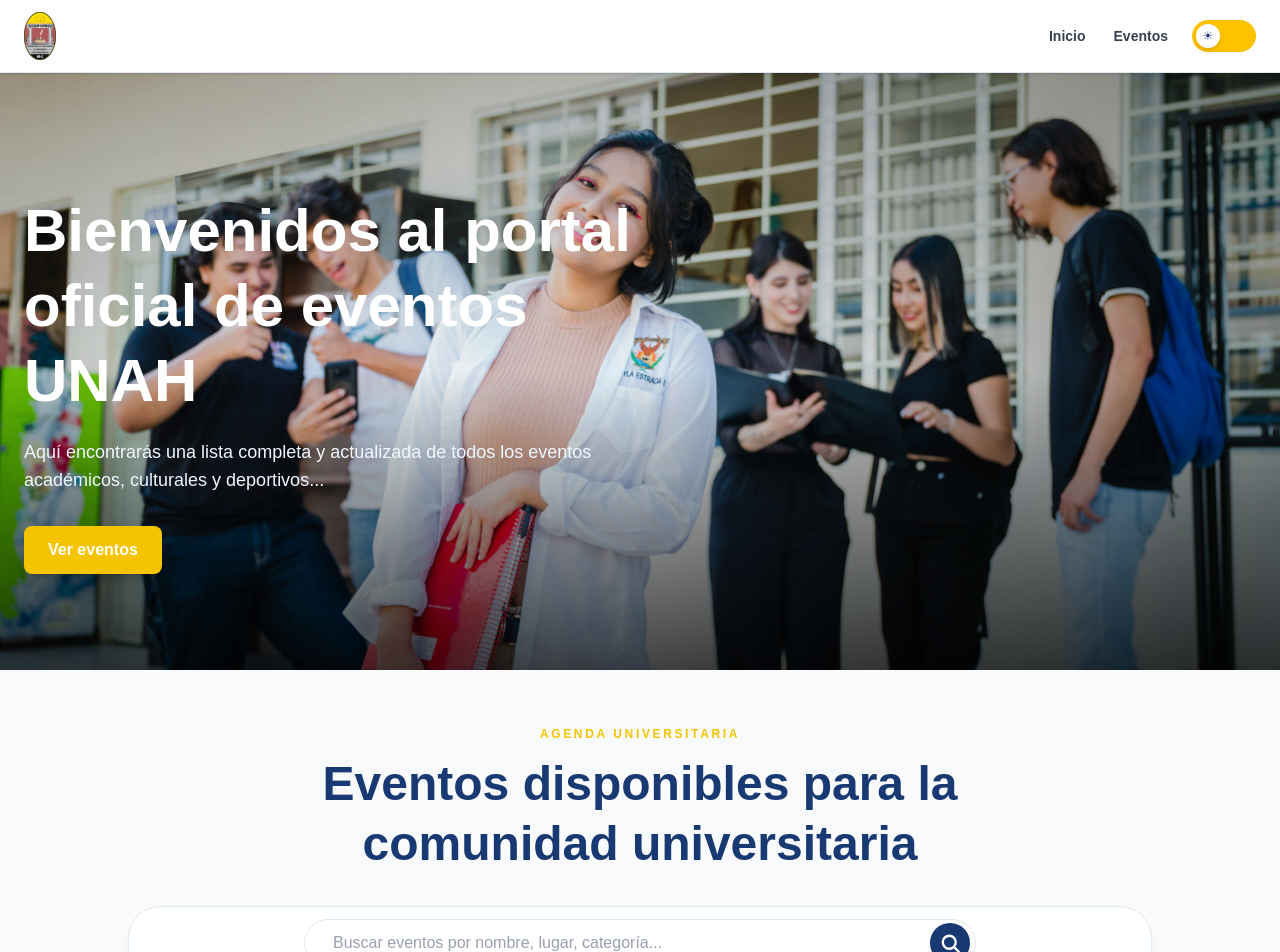
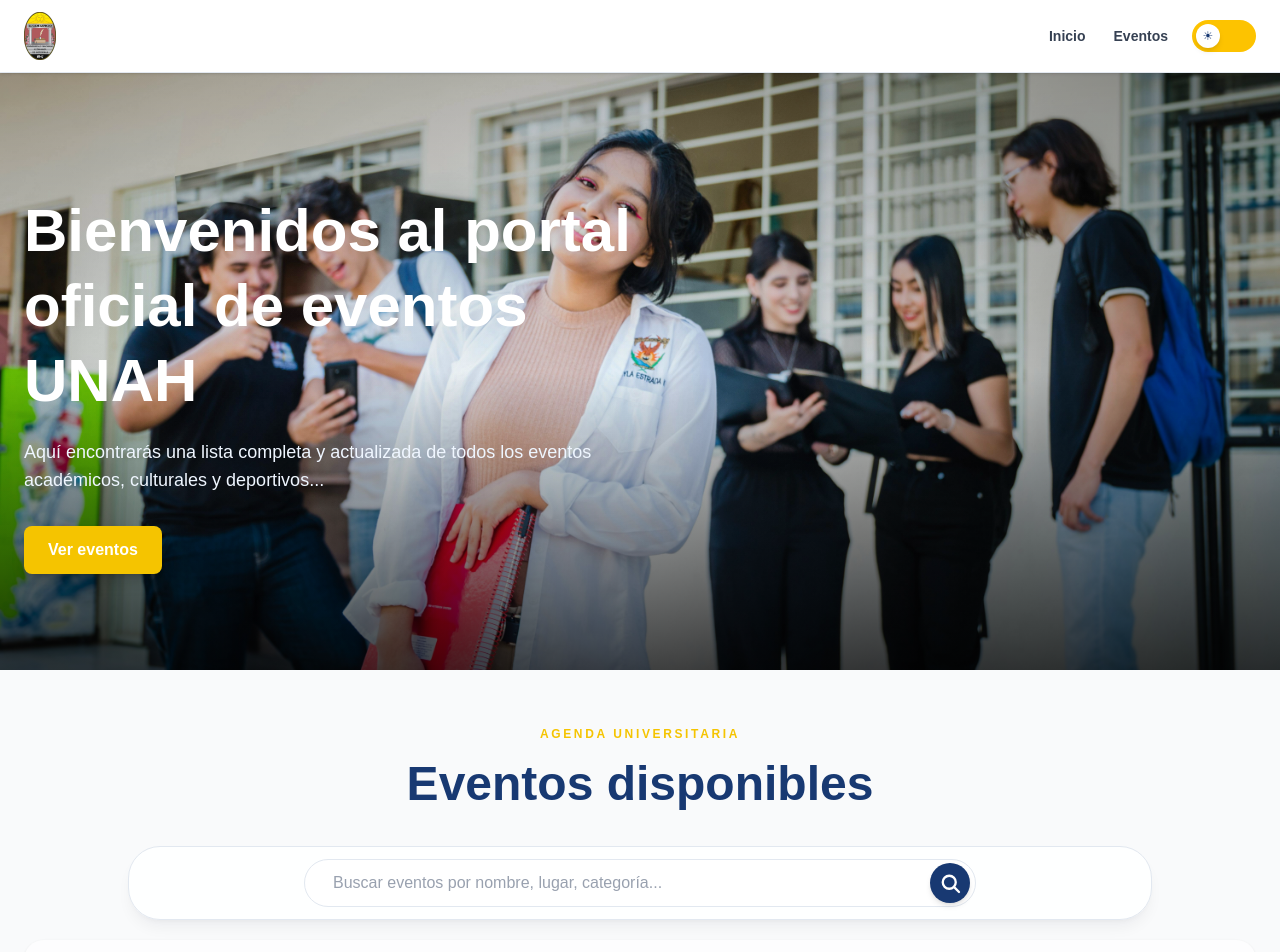
Before and after one commit to axelsuazo/eventos_unah, a Next.js app in the folder frontend/: page / in a window 1280 px wide. Shown: the top 952 px of the page. Built offline with nearby package versions, Linux system fonts and the light colour scheme; what tailwindcss-animated would draw is missing.

Commit message:
update frontend

```diff
--- a/frontend/app/Components/EventManager.tsx
+++ b/frontend/app/Components/EventManager.tsx
@@ -188,7 +188,7 @@
           </p>
 
           <h2 className="mt-3 text-3xl font-black leading-tight text-[#183972] dark:text-slate-100 sm:text-4xl md:text-5xl">
-            Eventos disponibles para la comunidad universitaria
+            Eventos disponibles
           </h2>
         </div>
 
```
